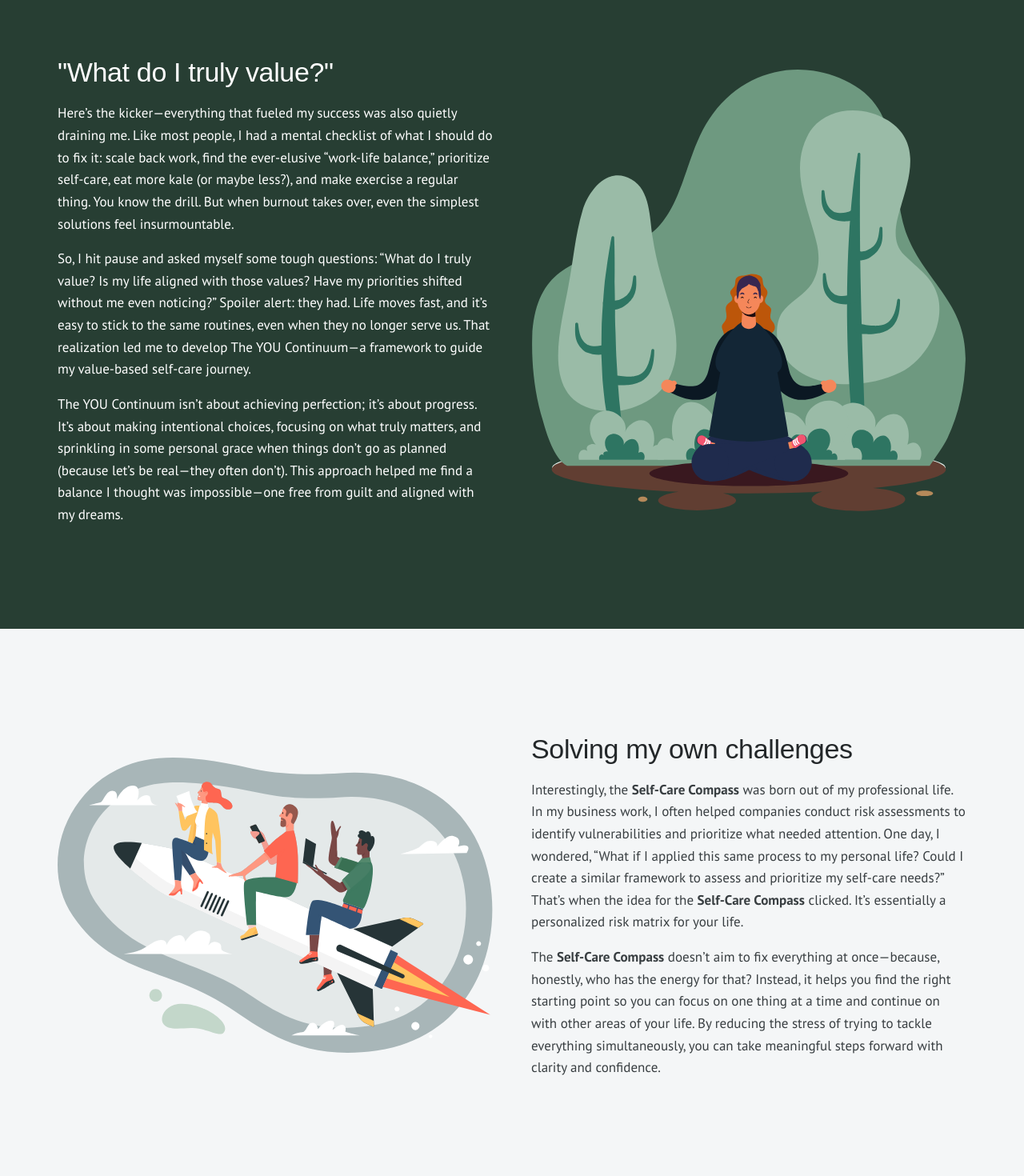
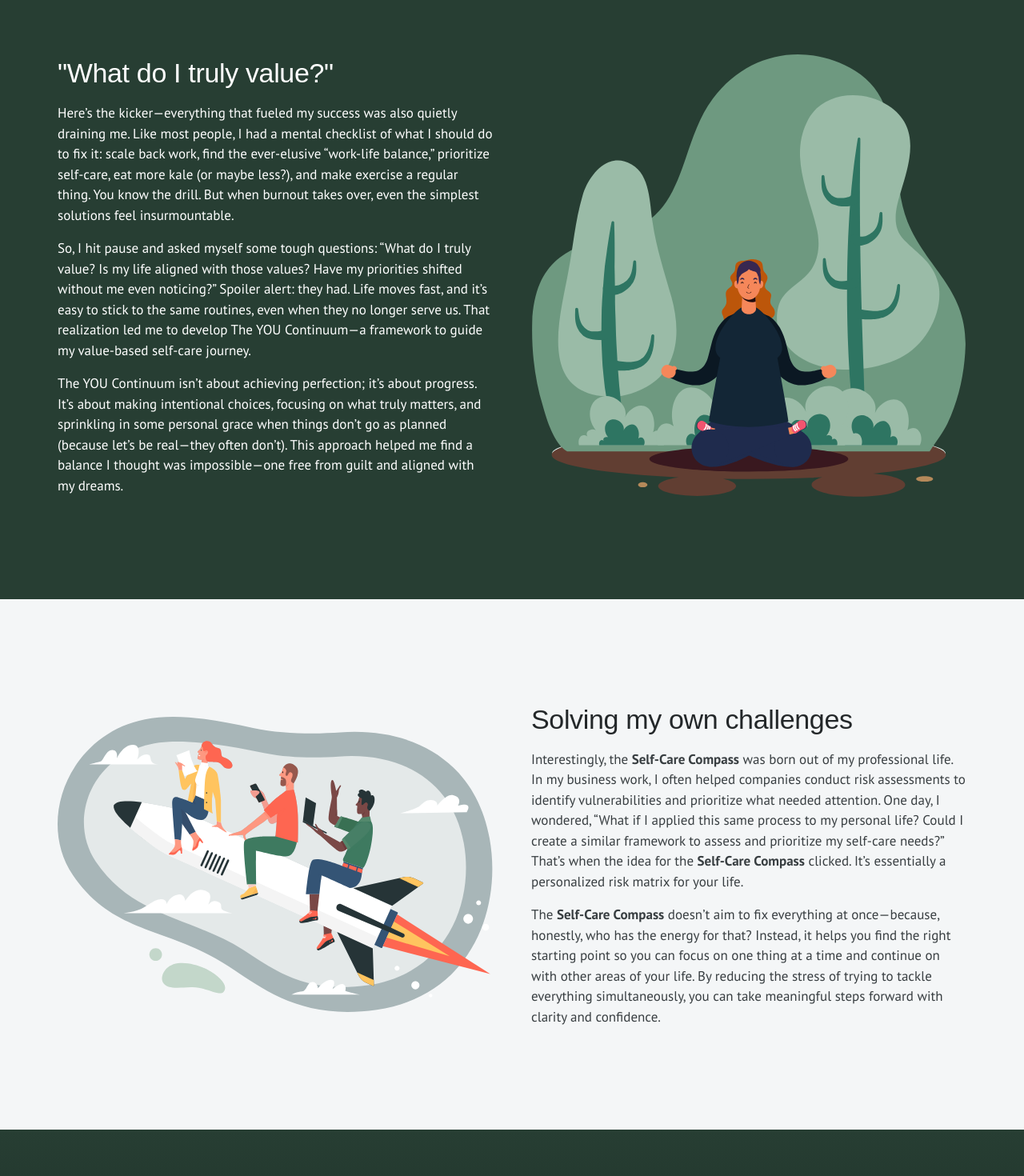
Before and after one commit to niknojed/theyoucontinuum, a Next.js app: page /about-the-creator in a window 1280 px wide. Shown: the part 820-2290 px from the top of the page at 80% size. Built offline with nearby package versions, Linux system fonts and the light colour scheme; a web font is replaced by a local one.

Commit message:
updated home page and site elements

```diff
--- a/app/about-the-creator/page.js
+++ b/app/about-the-creator/page.js
@@ -92,13 +92,13 @@ export default function AboutCreatorPage() {
             <h2 className="font-andika text-xl md:text-2xl font-bold md:font-normal text-white">
               "What do I truly value?"
             </h2>
-            <p className="font-ptSans text-[17px] font-normal text-white mt-4 leading-relaxed">
+            <p className="font-ptSans text-[17px] font-normal text-white mt-4">
             Here’s the kicker—everything that fueled my success was also quietly draining me. Like most people, I had a mental checklist of what I should do to fix it: scale back work, find the ever-elusive “work-life balance,” prioritize self-care, eat more kale (or maybe less?), and make exercise a regular thing. You know the drill. But when burnout takes over, even the simplest solutions feel insurmountable.
             </p>
-            <p className="font-ptSans text-[17px] text-white mt-4 leading-relaxed">
+            <p className="font-ptSans text-[17px] text-white mt-4">
             So, I hit pause and asked myself some tough questions: “What do I truly value? Is my life aligned with those values? Have my priorities shifted without me even noticing?” Spoiler alert: they had. Life moves fast, and it’s easy to stick to the same routines, even when they no longer serve us. That realization led me to develop The YOU Continuum—a framework to guide my value-based self-care journey.
             </p>
-            <p className="font-ptSans text-[17px] text-white mt-4 leading-relaxed">The YOU Continuum isn’t about achieving perfection; it’s about progress. It’s about making intentional choices, focusing on what truly matters, and sprinkling in some personal grace when things don’t go as planned (because let’s be real—they often don’t). This approach helped me find a balance I thought was impossible—one free from guilt and aligned with my dreams.</p>
+            <p className="font-ptSans text-[17px] text-white mt-4">The YOU Continuum isn’t about achieving perfection; it’s about progress. It’s about making intentional choices, focusing on what truly matters, and sprinkling in some personal grace when things don’t go as planned (because let’s be real—they often don’t). This approach helped me find a balance I thought was impossible—one free from guilt and aligned with my dreams.</p>
 
           </div>
 
@@ -132,10 +132,10 @@ export default function AboutCreatorPage() {
             <h2 className="font-andika text-xl md:text-2xl font-bold md:font-normal text-stone-950">
               Solving my own challenges
             </h2>
-            <p className="font-ptSans text-[17px] font-normal text-stone-900 mt-4 leading-relaxed">
+            <p className="font-ptSans text-[17px] font-normal text-stone-900 mt-4">
               Interestingly, the <strong>Self-Care Compass</strong> was born out of my professional life. In my business work, I often helped companies conduct risk assessments to identify vulnerabilities and prioritize what needed attention. One day, I wondered, “What if I applied this same process to my personal life? Could I create a similar framework to assess and prioritize my self-care needs?” That’s when the idea for the <strong>Self-Care Compass</strong> clicked. It’s essentially a personalized risk matrix for your life.
             </p>
-            <p className="font-ptSans text-[17px] text-stone-900 mt-4 leading-relaxed">
+            <p className="font-ptSans text-[17px] text-stone-900 mt-4">
               The <strong>Self-Care Compass</strong> doesn’t aim to fix everything at once—because, honestly, who has the energy for that? Instead, it helps you find the right starting point so you can focus on one thing at a time and continue on with other areas of your life. By reducing the stress of trying to tackle everything simultaneously, you can take meaningful steps forward with clarity and confidence.
             </p>
 
--- a/app/page.js
+++ b/app/page.js
@@ -25,7 +25,7 @@ export default function HomePage() {
 
       {/* Hero Section */}
       <section
-        className="relative w-full h-screen flex flex-col items-center px-6"
+        className="relative w-full flex flex-col items-center px-6"
       >
         {/* Background Image - Absolute to Fill Entire Section */}
         <div
@@ -83,19 +83,19 @@ export default function HomePage() {
           </div>
         </div>
 
-        {/* Scroll Down Section with Label */}
+        {/* Scroll Down Section with Label
         <div className="hidden md:flex flex-col items-center absolute bottom-24 z-10">
-          {/* Read More Text */}
+          {/* Read More Text
           <p className="text-white text-[14px] mb-1">Learn More</p>
 
-          {/* Scroll Down Arrow */}
+          {/* Scroll Down Arrow
           <button
             onClick={scrollToNextSection}
             className="flex items-center justify-center w-12 h-12 border-2 rounded-full shadow-md transition"
           >
             <ChevronDown size={28} className="text-white" />
           </button>
-        </div>
+        </div> */}
 
       </section>
 
--- a/app/philosophy/page.js
+++ b/app/philosophy/page.js
@@ -24,7 +24,7 @@ export default function PhilosophyPage() {
 
       {/* Hero Section */}
       <section
-        className="relative w-full h-screen flex flex-col items-center px-6"
+        className="relative w-full flex flex-col items-center px-6"
       >
         {/* Background Image - Absolute to Fill Entire Section */}
         <div
@@ -66,19 +66,19 @@ export default function PhilosophyPage() {
           </div>
         </div>
 
-        {/* Scroll Down Section with Label */}
+        {/* Scroll Down Section with Label
         <div className="hidden md:flex flex-col items-center absolute bottom-24 z-10">
-          {/* Read More Text */}
+
           <p className="text-white text-[14px] mb-1">Learn More</p>
 
-          {/* Scroll Down Arrow */}
+          {/* Scroll Down Arrow
           <button
             onClick={scrollToNextSection}
             className="flex items-center justify-center w-12 h-12 border-2 rounded-full shadow-md transition"
           >
             <ChevronDown size={28} className="text-white" />
           </button>
-        </div>
+        </div>*/}
 
       </section>
 
--- a/app/self-care-compass/page.js
+++ b/app/self-care-compass/page.js
@@ -24,7 +24,7 @@ export default function SelfCareCompass() {
 
       {/* Hero Section */}
       <section
-        className="relative w-full h-screen flex flex-col items-center px-6"
+        className="relative w-full flex flex-col items-center px-6"
       >
         {/* Background Image - Absolute to Fill Entire Section */}
         <div
@@ -65,13 +65,6 @@ export default function SelfCareCompass() {
           </div>
         </div>
 
-        {/* Scroll Down Arrow */}
-        <button
-          onClick={scrollToNextSection}
-          className="hidden md:flex absolute bottom-6 animate-bounce items-center justify-center w-12 h-12 bg-white rounded-full shadow-md hover:bg-gray-200 transition z-10"
-        >
-          <ChevronDown size={28} className="text-rose-800" />
-        </button>
 
       </section>
 
--- a/components/CircularCarousel.js
+++ b/components/CircularCarousel.js
@@ -147,12 +147,12 @@ export default function CircularCarousel() {
         <div className="absolute w-96 bg-white p-10 rounded-lg shadow-lg text-center">
           <h3 className="font-andika text-xl font-bold text-gray-900">{selectedDomain.label}</h3>
           <p className="font-ptSans text-[16px] text-stone-900 mt-2">{selectedDomain.description}</p>
-          <button
+          {/*<button
             onClick={openSheet}
             className="mt-4 px-6 py-2 bg-evergreen-600 text-white rounded-full shadow-md hover:bg-evergreen-700"
           >
             Learn More
-          </button>
+          </button>*/}
 
         </div>
       </div>
```
